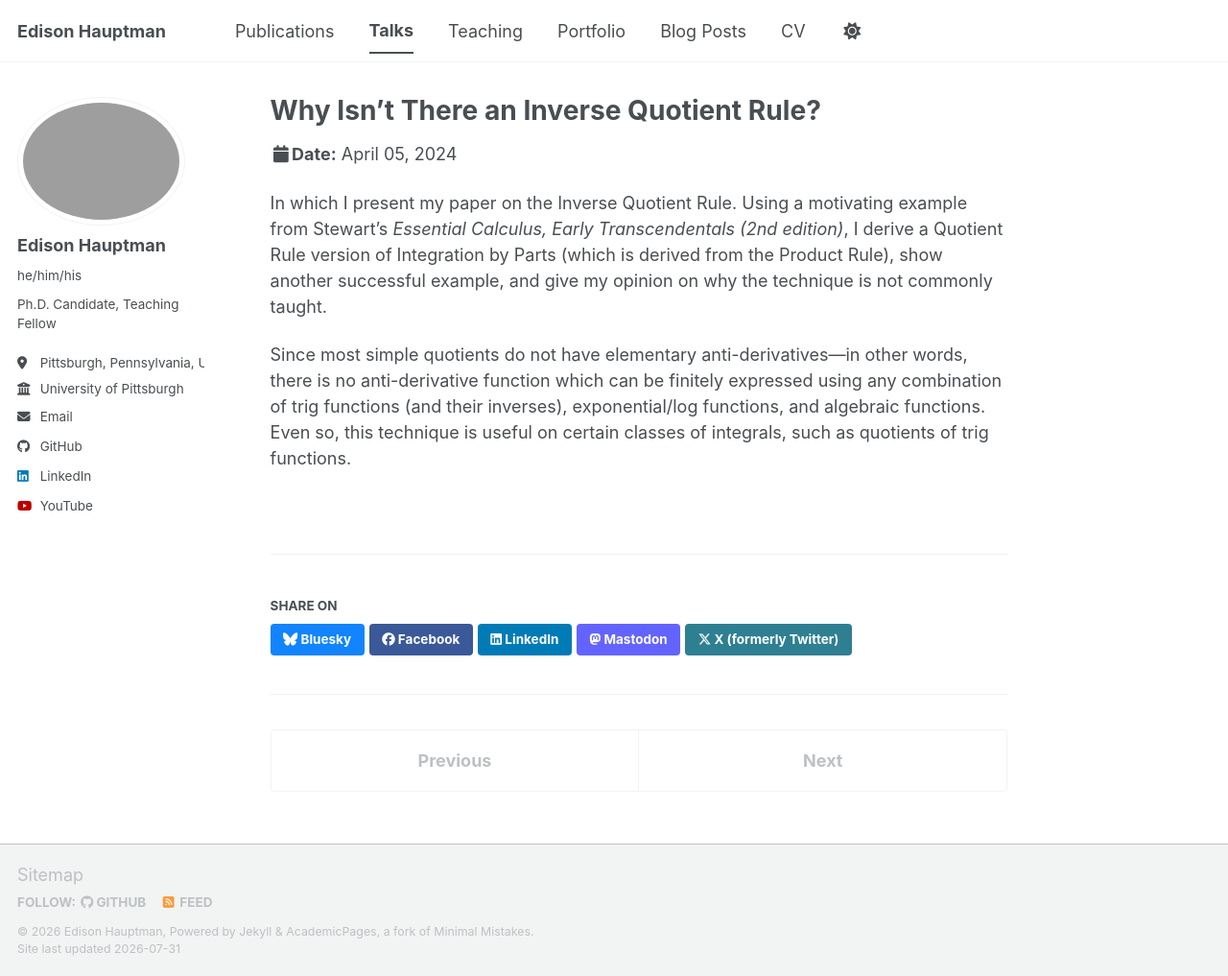
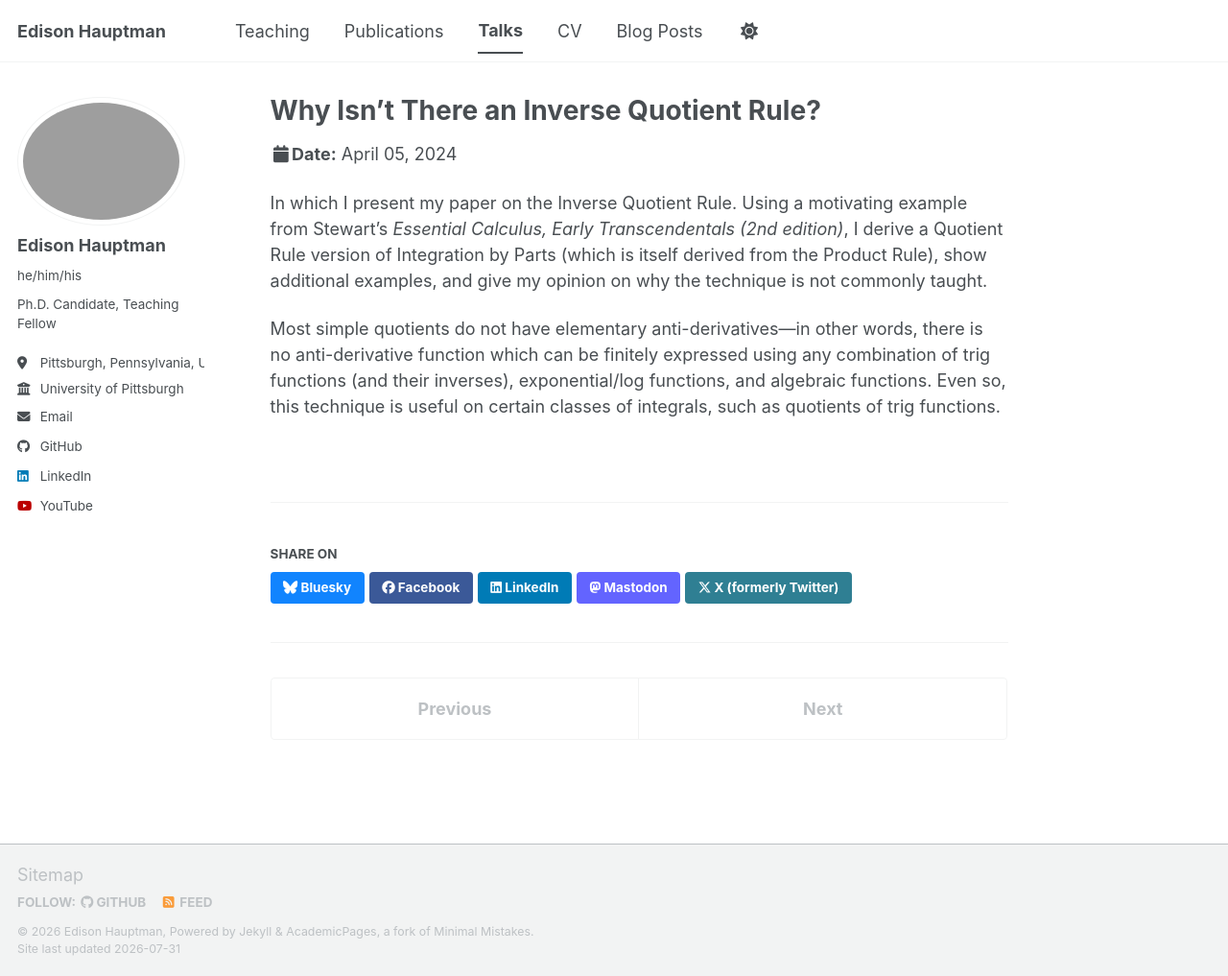
Before and after one commit to edihau/edihau.github.io, a Jekyll site: the page built from _talks/2024-04-05-inverse-quotient-rule.md, in a window 1280 px wide and 1017 px high. Shown: the whole window at 96% size. Built offline with Jekyll 4.4.1, drawn with Linux system fonts in a browser that asks for light colours; a script bundle is joined from its source files by our own code; library files that are not in the unit come from our copies.

Commit message:
Update profile picture; update description of talks and IQR paper.

```diff
--- a/_talks/2024-04-05-inverse-quotient-rule.md
+++ b/_talks/2024-04-05-inverse-quotient-rule.md
@@ -11,6 +11,6 @@ paperurl: 'https://doi.org/10.5195/pimr.2024.16'
 location: "Fairmont, WV, USA"
 ---
 
-In which I present my paper on the Inverse Quotient Rule. Using a motivating example from Stewart's *Essential Calculus, Early Transcendentals (2nd edition)*, I derive a Quotient Rule version of Integration by Parts (which is derived from the Product Rule), show another successful example, and give my opinion on why the technique is not commonly taught.
+In which I present my paper on the Inverse Quotient Rule. Using a motivating example from Stewart's *Essential Calculus, Early Transcendentals (2nd edition)*, I derive a Quotient Rule version of Integration by Parts (which is itself derived from the Product Rule), show additional examples, and give my opinion on why the technique is not commonly taught.
 
-Since most simple quotients do not have elementary anti-derivatives---in other words, there is no anti-derivative function which can be finitely expressed using any combination of trig functions (and their inverses), exponential/log functions, and algebraic functions. Even so, this technique is useful on certain classes of integrals, such as quotients of trig functions.
+Most simple quotients do not have elementary anti-derivatives---in other words, there is no anti-derivative function which can be finitely expressed using any combination of trig functions (and their inverses), exponential/log functions, and algebraic functions. Even so, this technique is useful on certain classes of integrals, such as quotients of trig functions.
```
Also changed, not shown: _data/navigation.yml (+7 -7 lines), _pages/about.md (+3 -1 lines), _publications/2024-04-12-why-isnt-there-an-inverse-quotient-rule.md (+1 -1 lines), _talks/2023-10-06-westminster-colloquium.md (+1 -1 lines), 1 other file.
